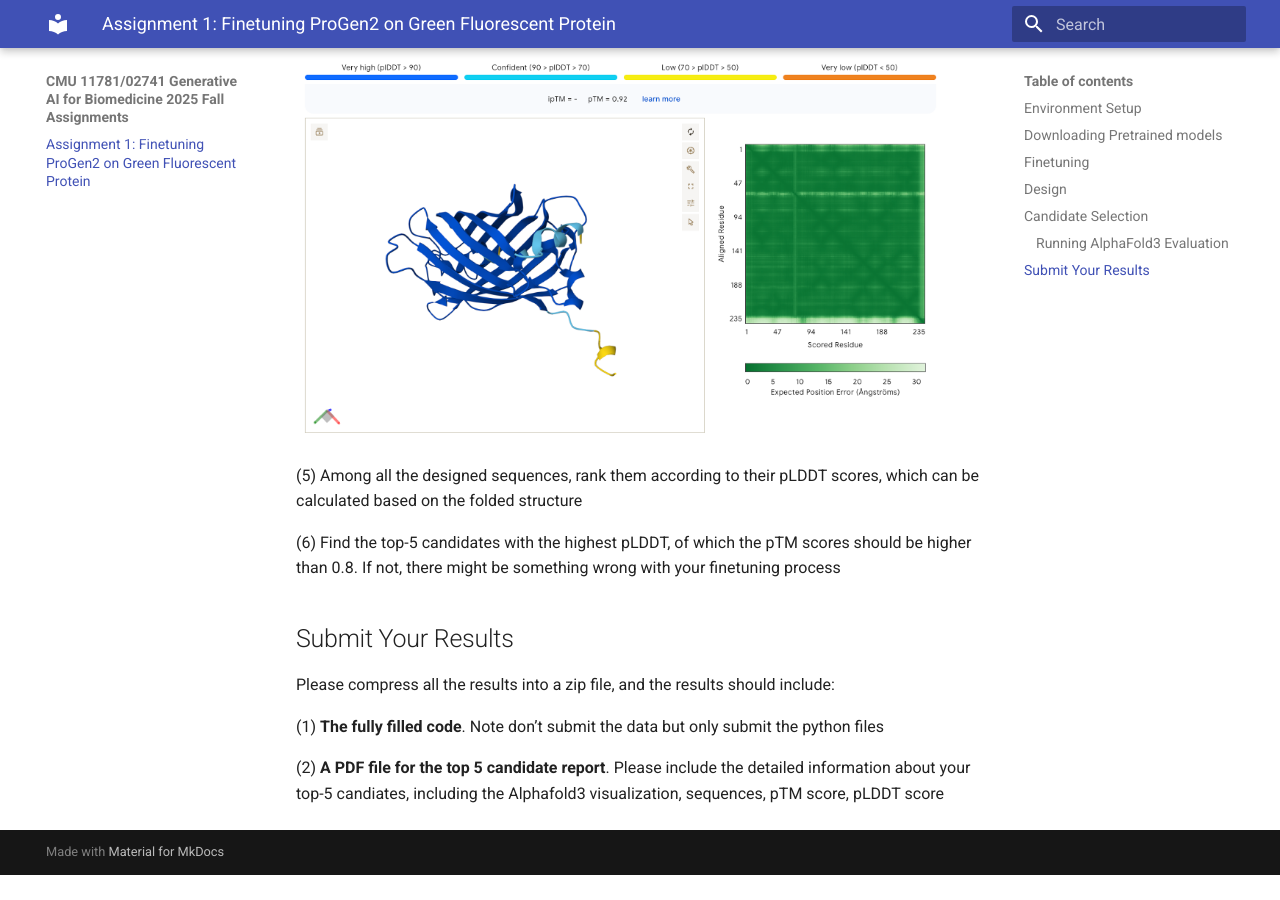
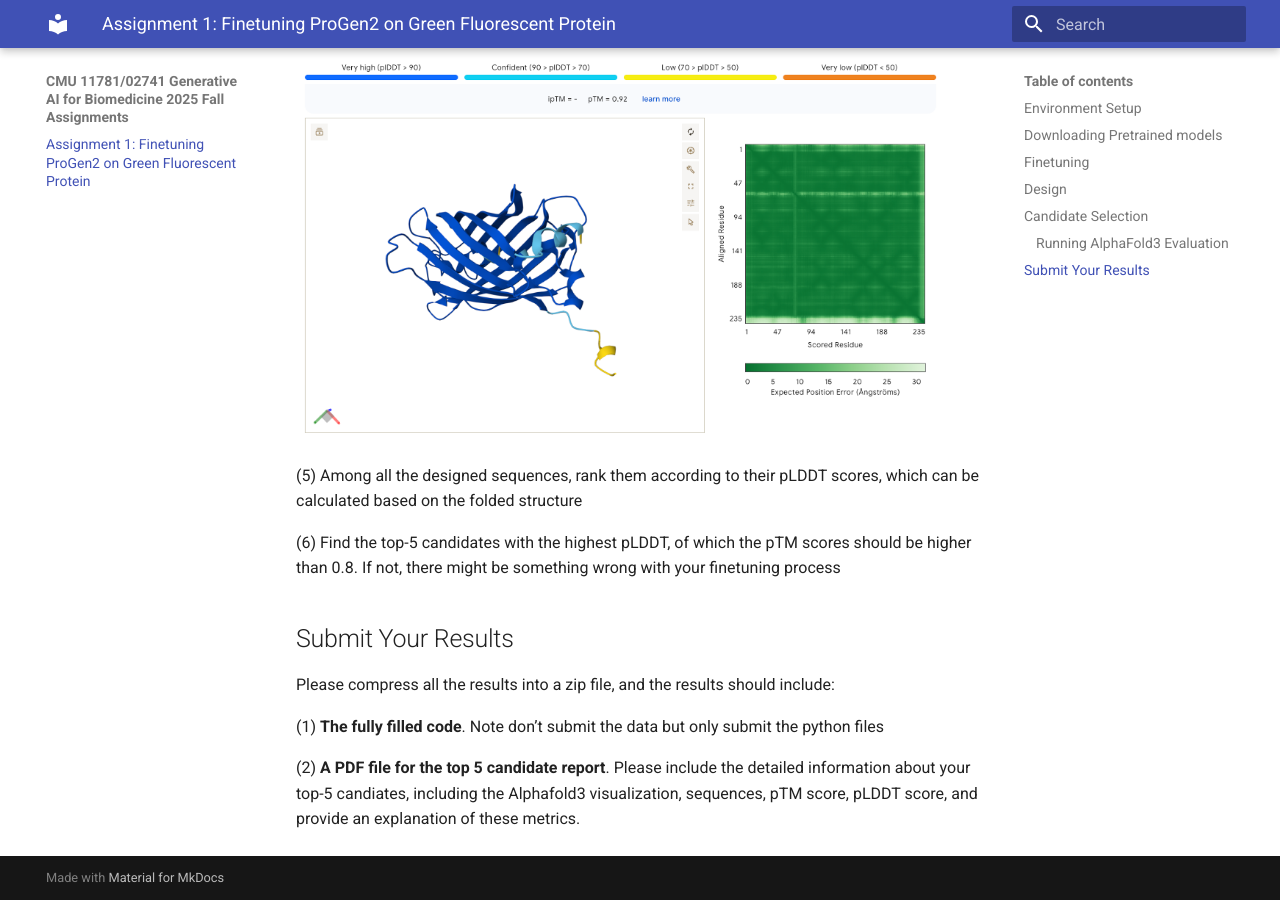
Before and after one commit to amandacqi/GenAIBioMedAssignment1, an MkDocs documentation site: the page built from docs/index.md, in a window 1280 px wide and 900 px high, scrolled down 3133 px. Built offline with MkDocs 1.6.1 and Material for MkDocs 9.7.7, drawn with Linux system fonts in a browser that asks for light colours; before the commit the page ends 4008 px from its top, so only the background shows below that.

Commit message:
Update index.md

```diff
--- a/docs/index.md
+++ b/docs/index.md
@@ -111,4 +111,4 @@
 
 (1)	**The fully filled code**. Note don’t submit the data but only submit the python files
 
-(2)	**A PDF file for the top 5 candidate report**. Please include the detailed information about your top-5 candiates, including the Alphafold3 visualization, sequences, pTM score, pLDDT score
+(2)	**A PDF file for the top 5 candidate report**. Please include the detailed information about your top-5 candiates, including the Alphafold3 visualization, sequences, pTM score, pLDDT score, and provide an explanation of these metrics.
```
